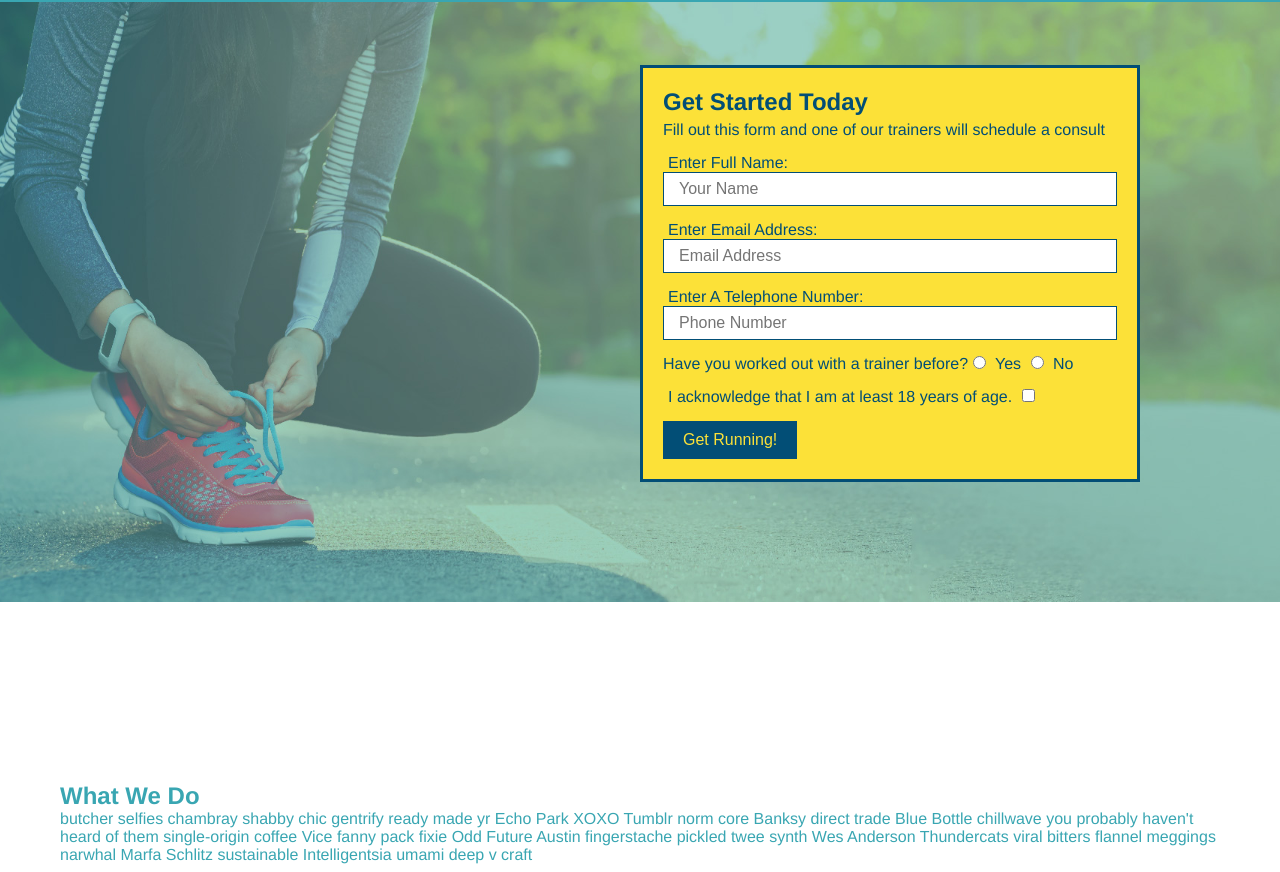
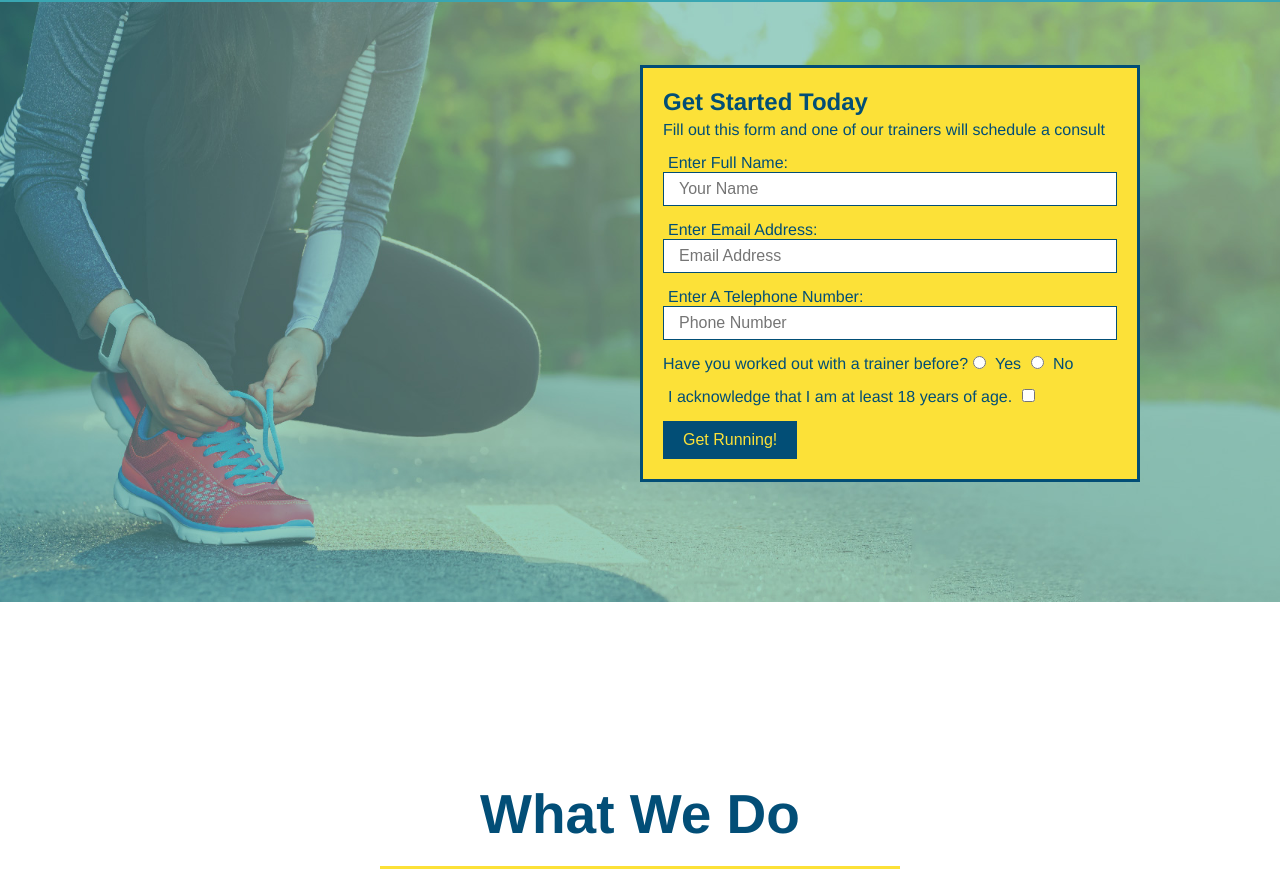
Before and after one commit to Niksharpkings/Run-Buddy, a plain HTML site: page index.html in a window 1280 px wide. Shown: the part 80-952 px from the top of the page. Drawn offline with Linux system fonts and the light colour scheme.

Commit message:
style what we do section

```diff
--- a/assets/css/style.css
+++ b/assets/css/style.css
@@ -120,3 +120,25 @@
     padding: 10px 20px;
     font-size: 16px;
   }
+
+  .intro {
+      text-align: center;
+  }
+
+  .intro h2 {
+      font-size: 55px;
+      color: #024e77;
+      margin-bottom: 35px;
+      padding: 0 100px 20px 100px;
+      border-bottom: 3px solid;
+      border-color: #fce138;
+      display: inline-block;
+  }
+
+  .intro p {
+      line-height: 1.7;
+      color: #39a6b2;
+      width: 80%;
+      font-size: 20px;
+      margin0: 0 auto;
+  }
--- a/index.html
+++ b/index.html
@@ -75,7 +75,7 @@
   </section>
 
   <!-- "what we do" section -->
-<section id="what-we-do">
+<section id="what-we-do" class="intro">
   <h2>What We Do</h2>
   <p>
     butcher selfies chambray shabby chic gentrify ready made yr Echo Park XOXO Tumblr norm core Banksy direct trade Blue Bottle chillwave you probably haven't heard of them single-origin coffee Vice fanny pack fixie Odd Future Austin fingerstache pickled twee synth Wes Anderson Thundercats viral bitters flannel meggings narwhal Marfa Schlitz sustainable Intelligentsia umami deep v craft
```
